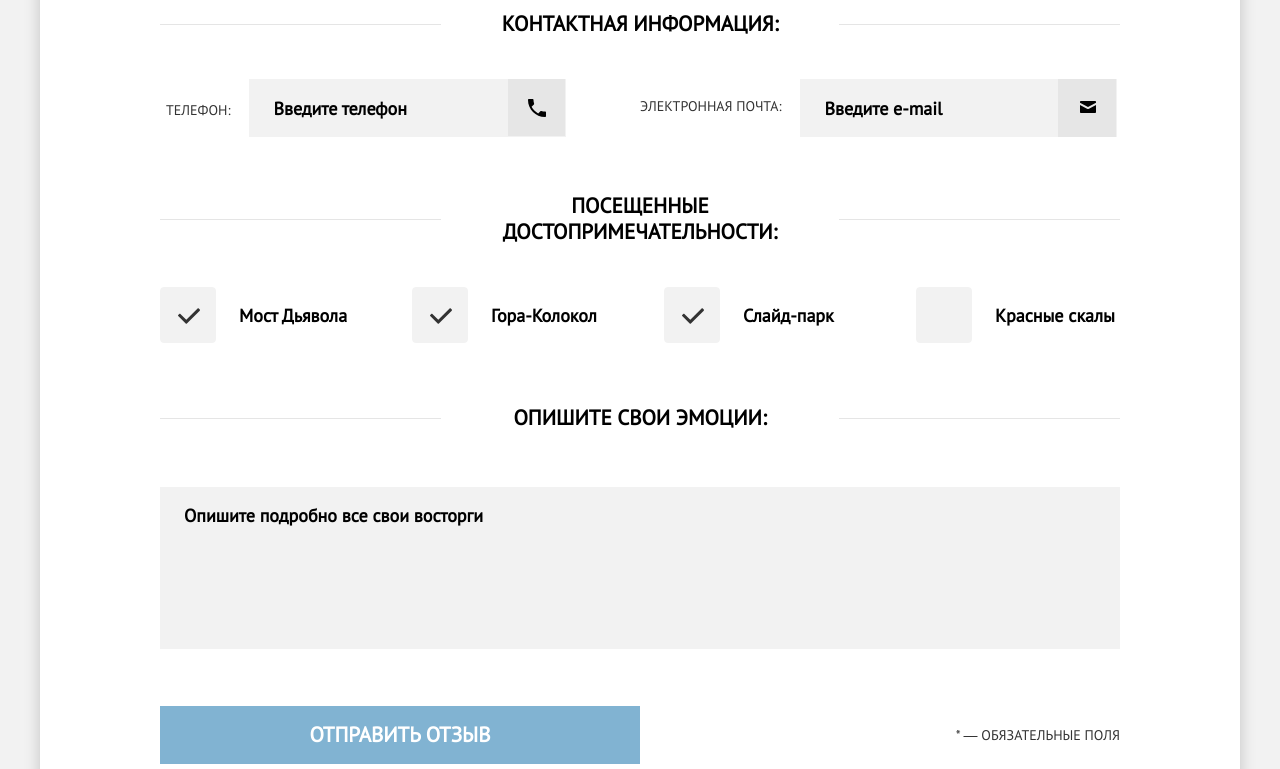
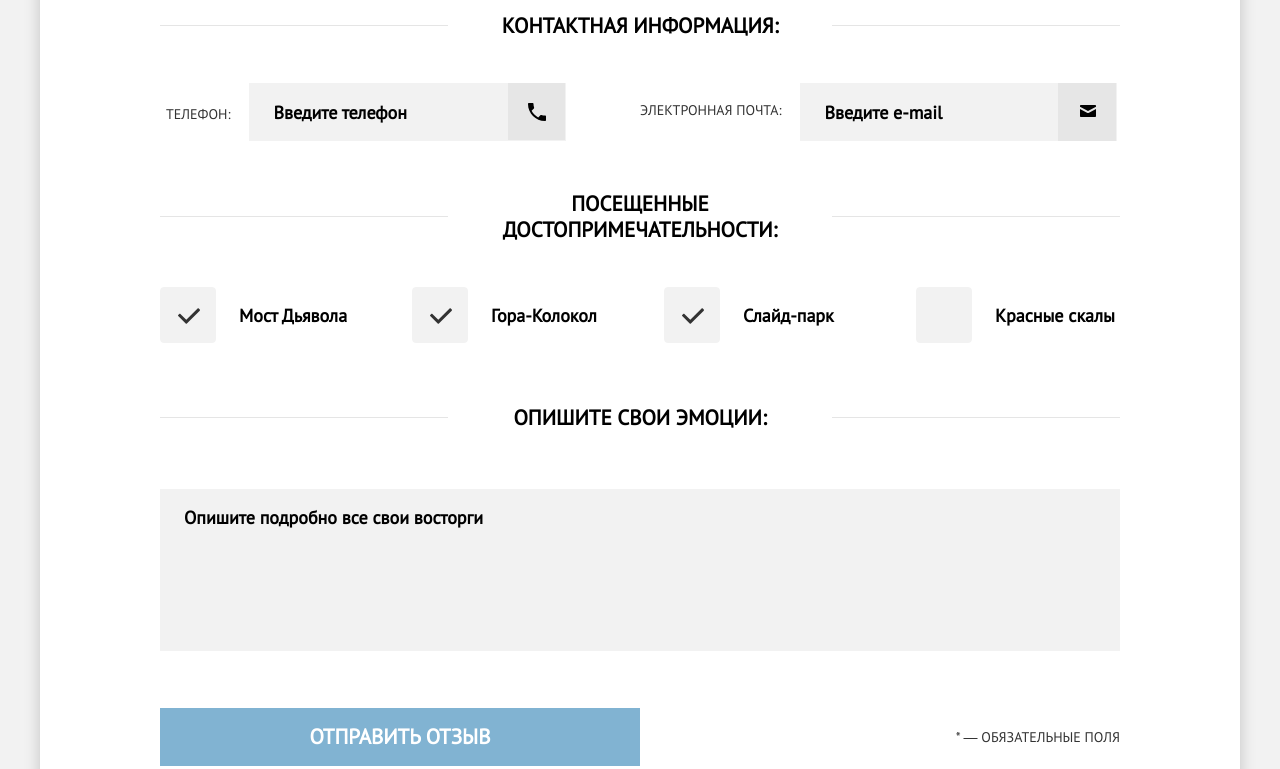
Before and after one commit to alexandrsashin/147800-sedona-1, a website: page form.html in a window 1280 px wide. Shown: the part 985-1754 px from the top of the page. Drawn offline with nearby package versions, Linux system fonts and the light colour scheme; files that its build step writes are made by us from their sources; files whose address does not match are found by name.

Commit message:
labels, headers, all

```diff
--- a/form.html
+++ b/form.html
@@ -961,7 +961,7 @@
 		</section>
 		<form class="feedback-form" action="https://echo.htmlacademy.ru" method="post">
 			<fieldset class="feedback-form__item  feedback-form__item--person">
-				<legend class="feedback-form__title  feedback-form__title--person" align="center">Представьтесь<span class="feedback-form__hidden-tablet">, пожалуйста</span>:</legend>
+				<div class="feedback-form__title  feedback-form__title--person">Представьтесь<span class="feedback-form__hidden-tablet">, пожалуйста</span>:</div>
 				<div class="feedback-form__group">
 					<div class="feedback-form__field  feedback-form__field--person">
 						<label for="name" class="feedback-form__label  feedback-form__label--person">Имя:</label>
@@ -978,7 +978,7 @@
 				</div>
 			</fieldset>
 			<fieldset class="feedback-form__item  feedback-form__item--contacts">
-				<legend class="feedback-form__title" align="center">Контактная информация:</legend>
+				<div class="feedback-form__title  feedback-form__title--contacts">Контактная информация:</div>
 				<div class="feedback-form__group  feedback-form__group--contacts">
 					<div class="feedback-form__field  feedback-form__field--contacts">
 						<label class="feedback-form__label  feedback-form__label--phone" for="phone-number">
@@ -997,7 +997,7 @@
 				</div>
 			</fieldset>
 			<fieldset class="feedback-form__item  feedback-form__item--radio">
-				<legend class="feedback-form__title  feedback-form__title--radio" align="center">Ваше общее впечатление:</legend>
+				<div class="feedback-form__title  feedback-form__title--radio">Ваше общее впечатление:</div>
 				<div class="feedback-form__group">
 					<div class="feedback-form__field  feedback-form__field--radio">
 						<input type="radio" class="feedback-form__input  feedback-form__input--radio" name="oppinion" value="Скорее положительное" id="first-opp" checked>
@@ -1014,7 +1014,7 @@
 				</div>
 			</fieldset>
 			<fieldset class="feedback-form__item  feedback-form__item--sights">
-				<legend class="feedback-form__title" align="center">Посещенные достопримечательности:</legend>
+				<div class="feedback-form__title  feedback-form__title--sights">Посещенные достопримечательности:</div>
 				<div class="feedback-form__group  feedback-form__group--sights">
 					<div class="feedback-form__field  feedback-form__field--sights">
 						<input type="checkbox" class="feedback-form__input  feedback-form__input--checkbox" name="sight" value="Мост Дьявола" id="first-sight" checked>
@@ -1048,7 +1048,7 @@
 				</div>
 			</fieldset>
 			<fieldset class="feedback-form__item  feedback-form__item--textarea">
-				<legend class="feedback-form__title" align="center">Опишите свои эмоции:</legend>
+				<div class="feedback-form__title  feedback-form__title--textarea">Опишите свои эмоции:</div>
 				<textarea class="feedback-form__input  feedback-form__input--textarea" placeholder="Опишите подробно все свои восторги" rows="5" name="comment"></textarea>
 				<div class="form-popup  form-popup--failure">
 					<h2 class="form-popup__title">Что-то пошло не так!</h2>
--- a/gulpfile.js
+++ b/gulpfile.js
@@ -28,7 +28,7 @@ gulp.task("style", function() {
         "last 2 Edge versions"
       ]}),
       mqpacker({
-        sort: true
+        sort: false
       })
     ]))
     .pipe(gulp.dest("build/css"))
--- a/sass/blocks/causes-item.scss
+++ b/sass/blocks/causes-item.scss
@@ -92,7 +92,10 @@
 		}
 
 		@media #{$tablet} {
-			background-size: cover;
+
+			@media #{$retina} {
+				background-size: cover;
+			}
 		}
 	}
 
@@ -105,7 +108,9 @@
 		}
 
 		@media #{$tablet} {
-			background-size: cover;
+			@media #{$retina} {
+				background-size: cover;
+			}
 		}
 	}
 }
--- a/sass/blocks/feedback-form.scss
+++ b/sass/blocks/feedback-form.scss
@@ -30,7 +30,6 @@
 	position: relative;
 
 	padding: $mobile-padding;
-	padding-top: 24px;
 
 	&::before {
 		position: absolute;
@@ -86,13 +85,53 @@
 		    padding: 28px 0 6px;
 			width: 100%;
 			box-sizing: border-box;
-
-			border-top: 1px solid $h-line-color;
 		}
 
 		@media #{$desktop} {
 			margin: $desktop-padding;
-			padding: 42px 0 6px;
+			padding: 34px 0 6px;
+		}
+	}
+
+	&--contacts::before {
+		@media #{$tablet} {
+			position: absolute;
+			top: 40px;
+			left: 0;
+			content: "";
+
+			display: block;
+			width: 20%;
+			height: 1px;
+
+			background: $h-line-color;
+		}
+
+		@media #{$desktop} {
+			top: 46px;
+
+			width: 30%;
+		}
+	}
+
+	&--contacts::after {
+		@media #{$tablet} {
+			position: absolute;
+			top: 40px;
+			right: 0;
+			content: "";
+
+			display: block;
+			width: 20%;
+			height: 1px;
+
+			background: $h-line-color;
+		}
+
+		@media #{$desktop} {
+			top: 46px;
+
+			width: 30%;
 		}
 	}
 
@@ -105,12 +144,48 @@
 			margin: $tablet-padding;
 			width: 100%;
 			box-sizing: border-box;
-
-			border-top: 1px solid $h-line-color;
 		}
 
 		@media #{$desktop} {
 			margin: $desktop-padding;
+		}
+	}
+
+	&--sights::before {
+		@media #{$tablet} {
+			position: absolute;
+			top: 25px;
+			left: 0;
+			content: "";
+
+			display: block;
+			width: 20%;
+			height: 1px;
+
+			background: $h-line-color;
+		}
+
+		@media #{$desktop} {
+			width: 30%;
+		}
+	}
+
+	&--sights::after {
+		@media #{$tablet} {
+			position: absolute;
+			top: 25px;
+			right: 0;
+			content: "";
+
+			display: block;
+			width: 20%;
+			height: 1px;
+
+			background: $h-line-color;
+		}
+
+		@media #{$desktop} {
+			width: 30%;
 		}
 	}
 
@@ -133,25 +208,60 @@
 	}
 
 	&--textarea {
-		padding-top: 16px;
 
 		@media #{$tablet} {
 			order: 5;
 			margin: $tablet-padding;
 			width: 100%;
 			box-sizing: border-box;
-
-			border-top: 1px solid $h-line-color;
 		}
 
 		@media #{$desktop} {
 			margin: $desktop-padding;
 		}
 	}
+
+	&--textarea::before {
+		@media #{$tablet} {
+			position: absolute;
+			top: 12px;
+			left: 0;
+			content: "";
+
+			display: block;
+			width: 20%;
+			height: 1px;
+
+			background: $h-line-color;
+		}
+
+		@media #{$desktop} {
+			width: 30%;
+		}
+	}
+
+	&--textarea::after {
+		@media #{$tablet} {
+			position: absolute;
+			top: 12px;
+			right: 0;
+			content: "";
+
+			display: block;
+			width: 20%;
+			height: 1px;
+
+			background: $h-line-color;
+		}
+
+		@media #{$desktop} {
+			width: 30%;
+		}
+	}
 }
 
 .feedback-form__title {
-	margin: 0;
+	margin: 0 auto 24px;
 	width: 100%;
 
 	@include h-font;
@@ -167,10 +277,6 @@
 		font-size: 21px;
 	}
 
-	@media #{$desktop} {
-		width: 41%;
-	}
-
 	&--person {
 		@media #{$tablet} {
 			margin-bottom: 58px;
@@ -180,9 +286,19 @@
 		}
 	}
 
+	&--contacts {
+		margin-bottom: 28px;
+
+		@media #{$desktop} {
+			margin-bottom: 44px;
+		}
+	}
+
 	&--radio {
+		margin-bottom: 34px;
+
 		@media #{$tablet} {
-			margin-bottom: 61px;
+			margin-bottom: 74px;
 			width: 100%;
 
 			text-align: left;
@@ -190,6 +306,20 @@
 
 		@media #{$desktop} {
 			margin: 0 0 75px 77px;
+		}
+	}
+
+	&--sights {
+		@media #{$desktop} {
+			width: 40%;
+		}
+	}
+
+	&--textarea {
+		margin-bottom: 14px;
+
+		@media #{$tablet} {
+			margin-bottom: 10px;
 		}
 	}
 }
@@ -205,7 +335,7 @@
 		}
 
 		@media #{$desktop} {
-			padding-bottom: 24px;
+			padding-bottom: 18px;
 		}
 	}
 
@@ -219,7 +349,7 @@
 			justify-content: center;
 			flex-wrap: wrap;
 			margin: 0 auto;
-			padding: 54px 0 32px;
+			padding: 32px 0;
 			width: 80%;
 			box-sizing: border-box;
 
@@ -241,6 +371,12 @@
 
 	&--person {
 		justify-content: space-between;
+	}
+
+	&--person:last-child {
+		@media #{$tablet} {
+			margin-bottom: 0;
+		}
 	}
 
 	&--contacts {
@@ -270,6 +406,10 @@
 
 	&--radio:last-child {
 		margin-bottom: 45px;
+
+		@media #{$tablet} {
+			margin-bottom: 0;
+		}
 	}
 
 	&--sights {
@@ -712,7 +852,7 @@
 		resize: none;
 
 		@media #{$tablet} {
-			margin: 40px 0 51px;
+			margin: 48px 0 51px;
 		}
 	}
 }
--- a/sass/blocks/page-slogan.scss
+++ b/sass/blocks/page-slogan.scss
@@ -1,7 +1,7 @@
 .page-slogan {
 	position: relative;
 
-	min-height: 158px;
+	height: 158px;
 	margin: 0;
 
 	text-align: center;
@@ -14,7 +14,7 @@
 	}
 
 	@media #{$tablet} {
-		min-height: 289px;
+		height: 289px;
 
 		background: $page-slogan-background url("../img/bg-back-desktop@1x.jpg") center bottom no-repeat;
 
@@ -25,7 +25,7 @@
 	}
 
 	@media #{$desktop} {
-		min-height: 300px;
+		height: 300px;
 
 		background: $page-slogan-background url("../img/bg-back-desktop@1x.jpg") center bottom no-repeat;
 
@@ -70,7 +70,7 @@
 }
 
 .page-slogan__image {
-	margin-top: 50px;
+	margin-top: 32px;
     width: 232px;
 
     @media #{$tablet} {
@@ -83,12 +83,16 @@
     }
 
 	&--index {
-		margin-top: 90px;
+		margin-top: 22px;
 		width: 280px;
 
 		@media #{$tablet} {
 			margin-top: 78px;
 		    width: 460px;
 		}
+
+		@media #{$desktop} {
+			margin-top: 75px;
+		}
 	}
 }
--- a/sass/blocks/service-item.scss
+++ b/sass/blocks/service-item.scss
@@ -81,8 +81,13 @@
 	&--gray {
 		margin: 0 0 9px;
 
+		@media #{$tablet} {
+			margin: 0 0 9px;
+		}
+
 		@media #{$desktop} {
 			padding: 0 60px;
+			margin: 0 0 9px;
 		}
 	}
 }
--- a/sass/blocks/service-row.scss
+++ b/sass/blocks/service-row.scss
@@ -26,5 +26,9 @@
 		@media #{$tablet} {
 			padding: 0;
 		}
+
+		@media #{$desktop} {
+			padding: 0;
+		}
 	}
 }
--- a/sass/blocks/video-controls.scss
+++ b/sass/blocks/video-controls.scss
@@ -103,7 +103,7 @@
 	transform: translate(0,-50%);
 
 	@media #{$tablet} {
-		left: 114px;
+		left: 120px;
 	}
 }
 
```
Also changed, not shown: index.html (+1 -1 lines), build/css/style.css, build/css/style.min.css, build/form.html, build/index.html.
